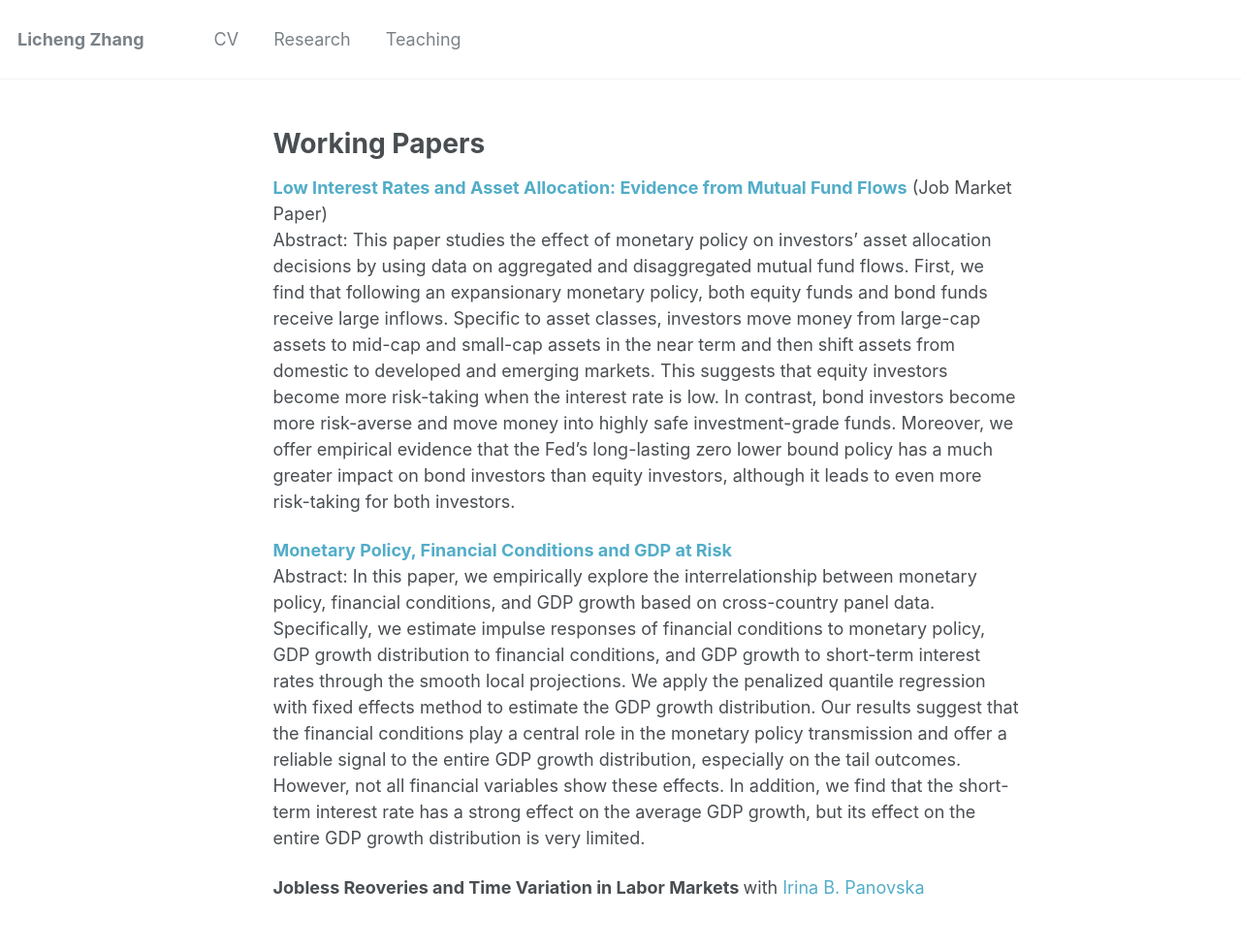
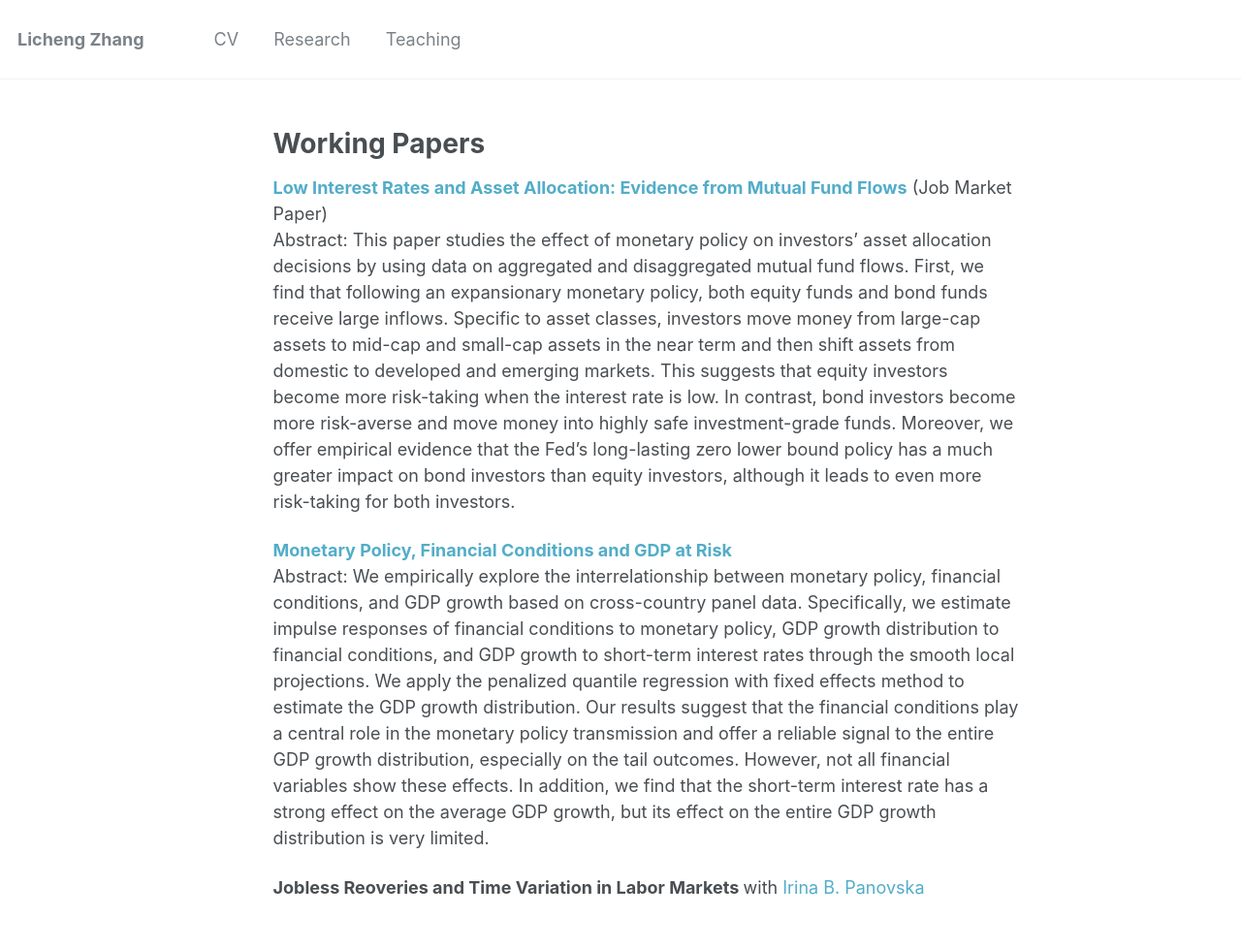
Before and after one commit to lichengzh/lichengzh.github.io, a Jekyll site: the page built from _pages/publications.md, in a window 1280 px wide. Shown: the whole page at 97% size. Built offline with Jekyll 4.4.1, drawn with Linux system fonts in a browser that asks for light colours.

Commit message:
Update publications.md

```diff
--- a/_pages/publications.md
+++ b/_pages/publications.md
@@ -8,7 +8,7 @@ Abstract: This paper studies the effect of monetary policy on investors' asset a
 Specific to asset classes, investors move money from large-cap assets to mid-cap and small-cap assets in the near term and then shift assets from domestic to developed and emerging markets. This suggests that equity investors become more risk-taking when the interest rate is low. In contrast, bond investors become more risk-averse and move money into highly safe investment-grade funds. Moreover, we offer empirical evidence that the Fed's long-lasting zero lower bound policy has a much greater impact on bond investors than equity investors, although it leads to even more risk-taking for both investors. <br>
 
 <b>[Monetary Policy, Financial Conditions and GDP at Risk](http://lichengzh.github.io/files/fci.pdf)</b> <br>
-Abstract: In this paper, we empirically explore the interrelationship between monetary policy, financial conditions, and GDP growth based on cross-country panel data. Specifically, we estimate impulse responses of financial conditions to monetary policy, GDP growth distribution to financial conditions, and GDP growth to short-term interest rates through the smooth local projections. We apply the penalized quantile regression with fixed effects method to estimate the GDP growth distribution. Our results suggest that the financial conditions play a central role in the monetary policy transmission and offer a reliable signal to the entire GDP growth distribution, especially on the tail outcomes. However, not all financial variables show these effects.
+Abstract: We empirically explore the interrelationship between monetary policy, financial conditions, and GDP growth based on cross-country panel data. Specifically, we estimate impulse responses of financial conditions to monetary policy, GDP growth distribution to financial conditions, and GDP growth to short-term interest rates through the smooth local projections. We apply the penalized quantile regression with fixed effects method to estimate the GDP growth distribution. Our results suggest that the financial conditions play a central role in the monetary policy transmission and offer a reliable signal to the entire GDP growth distribution, especially on the tail outcomes. However, not all financial variables show these effects.
 In addition, we find that the short-term interest rate has a strong effect on the average GDP growth, but its effect on the entire GDP growth distribution is very limited. <br>
 
 <b>Jobless Reoveries and Time Variation in Labor Markets </b> with  [Irina B. Panovska](https://irinapanovska.com)
```
